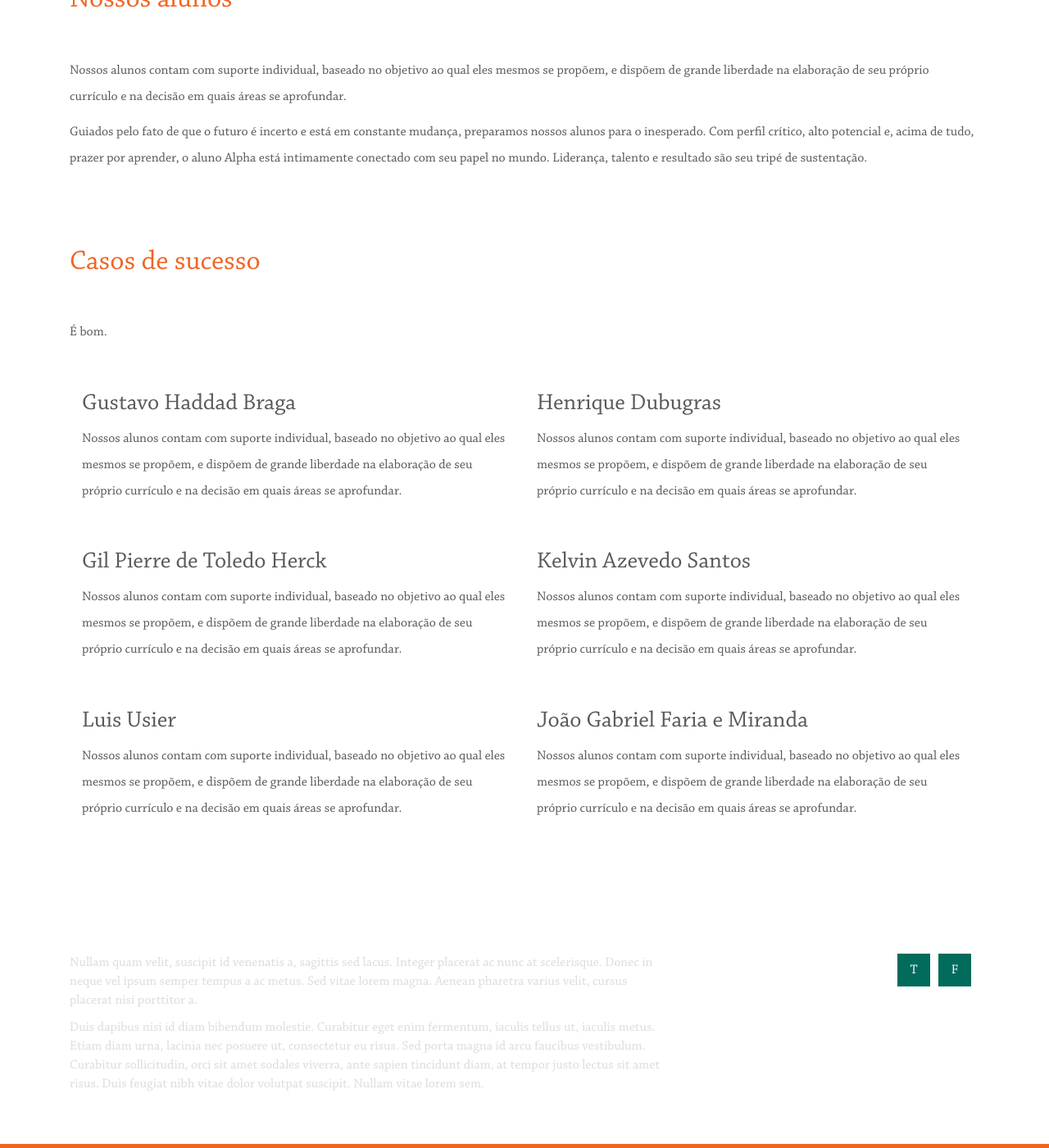
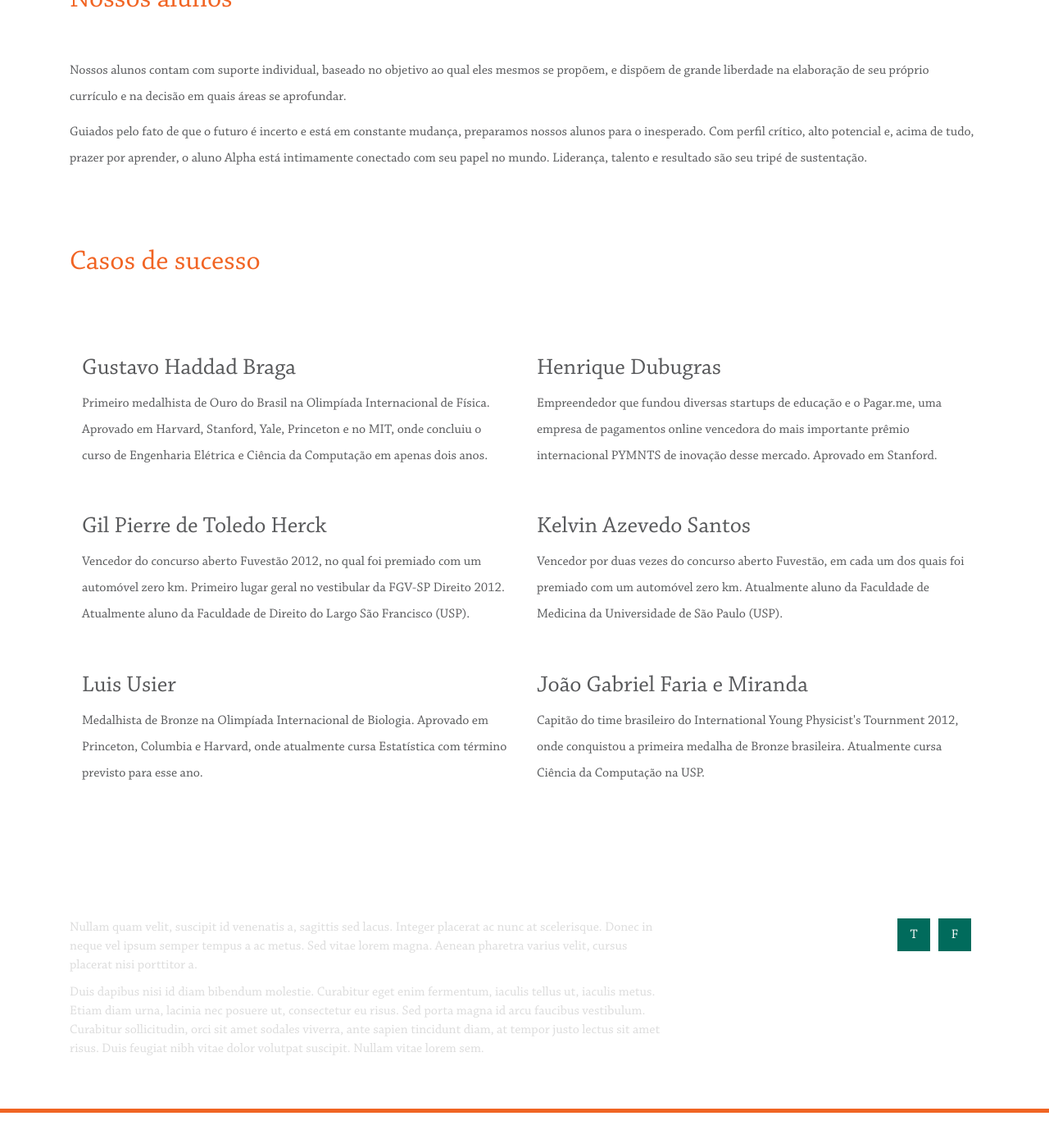
Before and after one commit to alphalumen/recruitment-hotsite, a Jekyll site: the page built from index.html, in a window 1280 px wide and 1400 px high, scrolled down 1523 px. Shown: the whole window at 82% size. Built offline with Jekyll 4.4.1, drawn with Linux system fonts in a browser that asks for light colours; some web fonts are replaced; after the commit the page ends 2880 px from its top, so only the background shows below that.

Commit message:
Add 'cases de sucesso'.

```diff
--- a/index.html
+++ b/index.html
@@ -39,48 +39,47 @@ layout: default
 
 			<div class="col-xs-12 add-content">
 				<h2>Casos de sucesso</h2>
-				<p>É bom.</p>
 				<div class="team-wrapper">
 					<div class="col-sm-6 col-xs-12 team-member">
 						<img class="member-image"/>
 						<div class="member-content">
 							<h3>Gustavo Haddad Braga</h3>
-							<p>Nossos alunos contam com suporte individual, baseado no objetivo ao qual eles mesmos se propõem, e dispõem de grande liberdade na elaboração de seu próprio currículo e na decisão em quais áreas se aprofundar.</p>
+							<p>Primeiro medalhista de Ouro do Brasil na Olimpíada Internacional de Física. Aprovado em Harvard, Stanford, Yale, Princeton e no MIT, onde concluiu o curso de Engenharia Elétrica e Ciência da Computação em apenas dois anos.</p>
 						</div>
 					</div>
 					<div class="col-sm-6 col-xs-12 team-member">
 						<img class="member-image"/>
 						<div class="member-content">
 							<h3>Henrique Dubugras</h3>
-							<p>Nossos alunos contam com suporte individual, baseado no objetivo ao qual eles mesmos se propõem, e dispõem de grande liberdade na elaboração de seu próprio currículo e na decisão em quais áreas se aprofundar.</p>
+							<p>Empreendedor que fundou diversas startups de educação e o Pagar.me, uma empresa de pagamentos online vencedora do mais importante prêmio internacional PYMNTS de inovação desse mercado. Aprovado em Stanford.</p>
 						</div>
 					</div>
 					<div class="col-sm-6 col-xs-12 team-member">
 						<img class="member-image"/>
 						<div class="member-content">
 							<h3>Gil Pierre de Toledo Herck</h3>
-							<p>Nossos alunos contam com suporte individual, baseado no objetivo ao qual eles mesmos se propõem, e dispõem de grande liberdade na elaboração de seu próprio currículo e na decisão em quais áreas se aprofundar.</p>
+							<p>Vencedor do concurso aberto Fuvestão 2012, no qual foi premiado com um automóvel zero km. Primeiro lugar geral no vestibular da FGV-SP Direito 2012. Atualmente aluno da Faculdade de Direito do Largo São Francisco (USP).</p>
 						</div>
 					</div>
 					<div class="col-sm-6 col-xs-12 team-member">
 						<img class="member-image"/>
 						<div class="member-content">
 							<h3>Kelvin Azevedo Santos</h3>
-							<p>Nossos alunos contam com suporte individual, baseado no objetivo ao qual eles mesmos se propõem, e dispõem de grande liberdade na elaboração de seu próprio currículo e na decisão em quais áreas se aprofundar.</p>
+							<p>Vencedor por duas vezes do concurso aberto Fuvestão, em cada um dos quais foi premiado com um automóvel zero km. Atualmente aluno da Faculdade de Medicina da Universidade de São Paulo (USP).</p>
 						</div>
 					</div>
 					<div class="col-sm-6 col-xs-12 team-member">
 						<img class="member-image"/>
 						<div class="member-content">
 							<h3>Luis Usier</h3>
-							<p>Nossos alunos contam com suporte individual, baseado no objetivo ao qual eles mesmos se propõem, e dispõem de grande liberdade na elaboração de seu próprio currículo e na decisão em quais áreas se aprofundar.</p>
+							<p>Medalhista de Bronze na Olimpíada Internacional de Biologia. Aprovado em Princeton, Columbia e Harvard, onde atualmente cursa Estatística com término previsto para esse ano.</p>
 						</div>
 					</div>
 					<div class="col-sm-6 col-xs-12 team-member">
 						<img class="member-image"/>
 						<div class="member-content">
 							<h3>João Gabriel Faria e Miranda</h3>
-							<p>Nossos alunos contam com suporte individual, baseado no objetivo ao qual eles mesmos se propõem, e dispõem de grande liberdade na elaboração de seu próprio currículo e na decisão em quais áreas se aprofundar.</p>
+							<p>Capitão do time brasileiro do International Young Physicist's Tournment 2012, onde conquistou a primeira medalha de Bronze brasileira. Atualmente cursa Ciência da Computação na USP.</p>
 						</div>
 					</div>
 				</div>
```
